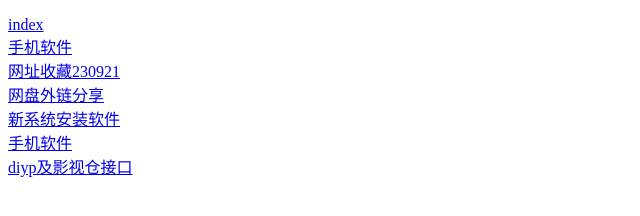
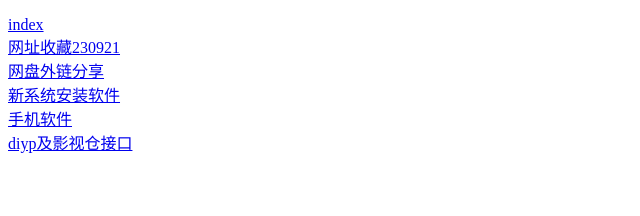
Before and after one commit to c3600/c3600.githu.io, a plain HTML site: page index.html in a window 1280 px wide. Shown: the whole page, without its empty margins (0-640 px from the left). Drawn offline with Linux system fonts and the light colour scheme.

Commit message:
Update index.html
Signed-off-by: c3600 <128352429+c3600@users.noreply.github.com>

```diff
--- a/index.html
+++ b/index.html
@@ -12,7 +12,6 @@
 
 <body>
 <p><a href="https://www.notion.so/index-1556d6de660b47d6b695b257068e1df3?pvs=4">index</a> <br />
-  <a href="https://meteor-stealer-9d4.notion.site/8e70346d5f8c477b842e52ac2ab3bf75?pvs=4">手机软件</a> <br />
   <a href="https://meteor-stealer-9d4.notion.site/230921-f6452e7edb8645a8abf302ce9e307807?pvs=4">网址收藏230921</a> <br />
   <a href="https://meteor-stealer-9d4.notion.site/c2d1cda40bae442f81e62e484698f71f?pvs=4">网盘外链分享</a><br />
   <a href="https://meteor-stealer-9d4.notion.site/96c0c9d27f774fca881439527f4d4300?pvs=4">新系统安装软件</a><br />
```
